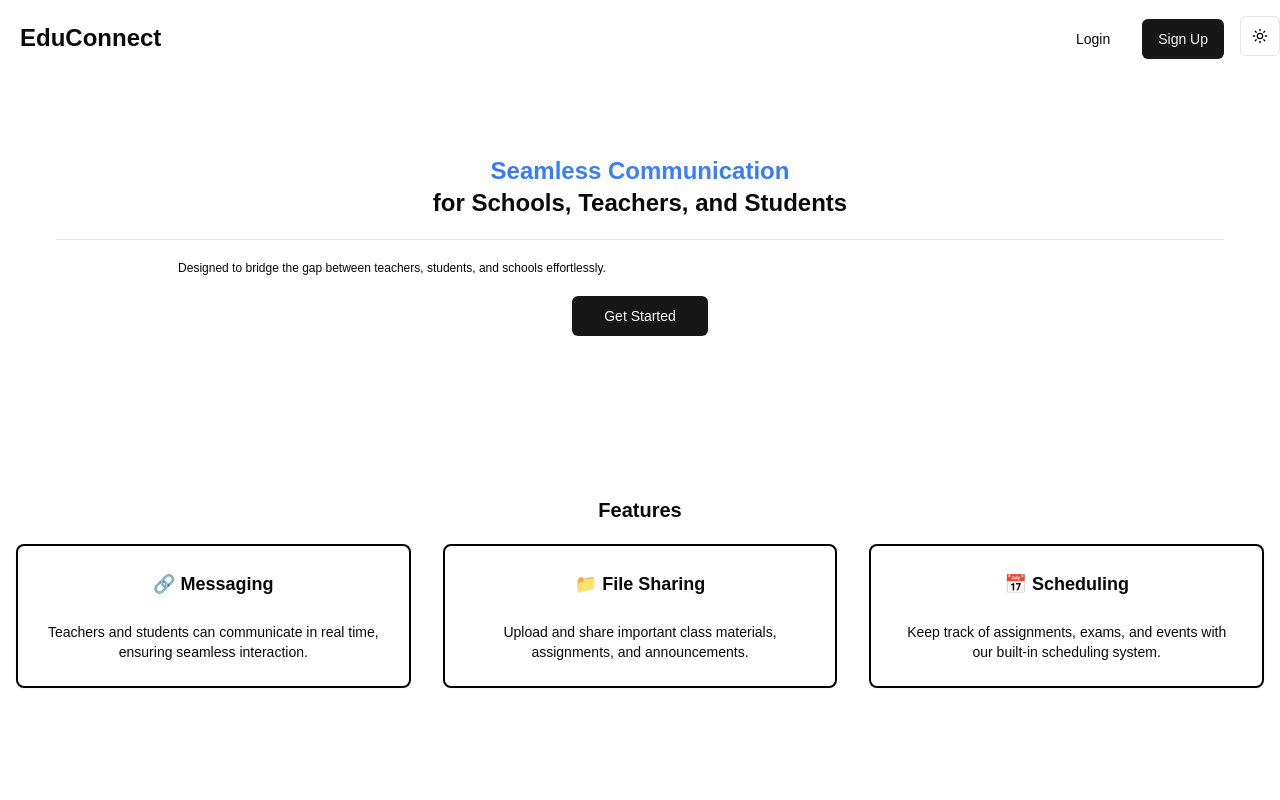
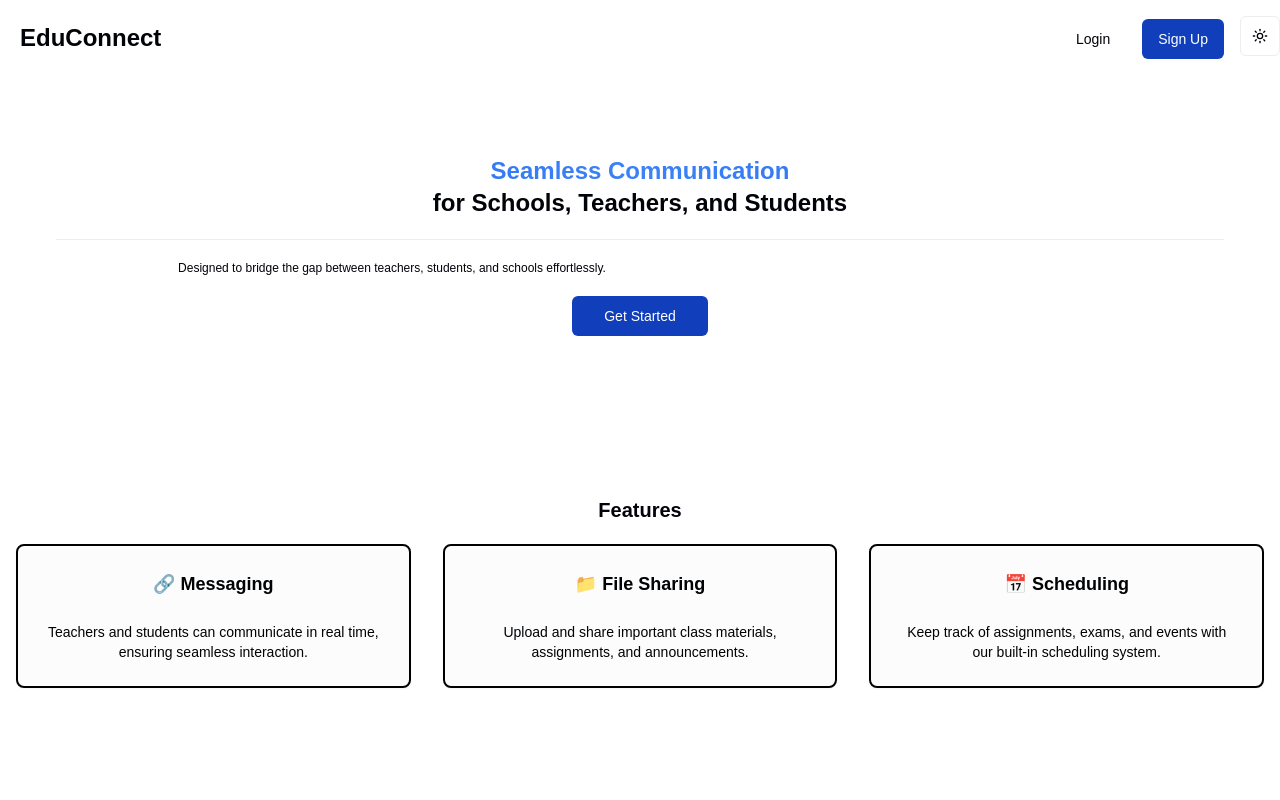
Before and after one commit to Kotsasmin/educonnect, a Next.js app: page / in a window 1280 px wide. Shown: the top 800 px of the page. Built offline with nearby package versions, Linux system fonts and the light colour scheme.

Commit message:
New Theme

```diff
--- a/app/globals.css
+++ b/app/globals.css
@@ -15,60 +15,51 @@ body {
 
 @layer base {
   :root {
-    --background: 0 0% 100%;
-    --foreground: 0 0% 3.9%;
-    --card: 0 0% 100%;
-    --card-foreground: 0 0% 3.9%;
-    --popover: 0 0% 100%;
-    --popover-foreground: 0 0% 3.9%;
-    --primary: 0 0% 9%;
-    --primary-foreground: 0 0% 98%;
-    --secondary: 0 0% 96.1%;
-    --secondary-foreground: 0 0% 9%;
-    --muted: 0 0% 96.1%;
-    --muted-foreground: 0 0% 45.1%;
-    --accent: 0 0% 96.1%;
-    --accent-foreground: 0 0% 9%;
-    --destructive: 0 84.2% 60.2%;
-    --destructive-foreground: 0 0% 98%;
-    --border: 0 0% 89.8%;
-    --input: 0 0% 89.8%;
-    --ring: 0 0% 3.9%;
+    --background: 224 49% 100%;
+    --foreground: 224 69% 2%;
+    --muted: 44 37% 91%;
+    --muted-foreground: 44 9% 33%;
+    --popover: 0 0% 99%;
+    --popover-foreground: 224 69% 1%;
+    --card: 0 0% 99%;
+    --card-foreground: 224 69% 1%;
+    --border: 224 3% 93%;
+    --input: 224 3% 93%;
+    --primary: 224 83% 40%;
+    --primary-foreground: 0 0% 100%;
+    --secondary: 44 83% 40%;
+    --secondary-foreground: 0 0% 0%;
+    --accent: 44 83% 40%;
+    --accent-foreground: 0 0% 0%;
+    --destructive: 10 100% 21%;
+    --destructive-foreground: 10 100% 81%;
+    --ring: 224 83% 40%;
     --radius: 0.5rem;
-    --chart-1: 12 76% 61%;
-    --chart-2: 173 58% 39%;
-    --chart-3: 197 37% 24%;
-    --chart-4: 43 74% 66%;
-    --chart-5: 27 87% 67%;
   }
 
   .dark {
-    --background: 0 0% 3.9%;
-    --foreground: 0 0% 98%;
-    --card: 0 0% 3.9%;
-    --card-foreground: 0 0% 98%;
-    --popover: 0 0% 3.9%;
-    --popover-foreground: 0 0% 98%;
-    --primary: 0 0% 98%;
-    --primary-foreground: 0 0% 9%;
-    --secondary: 0 0% 14.9%;
-    --secondary-foreground: 0 0% 98%;
-    --muted: 0 0% 14.9%;
-    --muted-foreground: 0 0% 63.9%;
-    --accent: 0 0% 14.9%;
-    --accent-foreground: 0 0% 98%;
-    --destructive: 0 62.8% 30.6%;
-    --destructive-foreground: 0 0% 98%;
-    --border: 0 0% 14.9%;
-    --input: 0 0% 14.9%;
-    --ring: 0 0% 83.1%;
-    --chart-1: 220 70% 50%;
-    --chart-2: 160 60% 45%;
-    --chart-3: 30 80% 55%;
-    --chart-4: 280 65% 60%;
-    --chart-5: 340 75% 55%;
+    --background: 224 50% 1%;
+    --foreground: 224 30% 100%;
+    --muted: 44 37% 9%;
+    --muted-foreground: 44 9% 67%;
+    --popover: 224 50% 2%;
+    --popover-foreground: 0 0% 100%;
+    --card: 224 50% 2%;
+    --card-foreground: 0 0% 100%;
+    --border: 224 3% 10%;
+    --input: 224 3% 10%;
+    --primary: 224 83% 40%;
+    --primary-foreground: 0 0% 100%;
+    --secondary: 44 83% 40%;
+    --secondary-foreground: 0 0% 0%;
+    --accent: 44 83% 40%;
+    --accent-foreground: 0 0% 0%;
+    --destructive: 10 100% 50%;
+    --destructive-foreground: 0 0% 100%;
+    --ring: 224 83% 40%;
   }
 }
+
 
 
 
```
